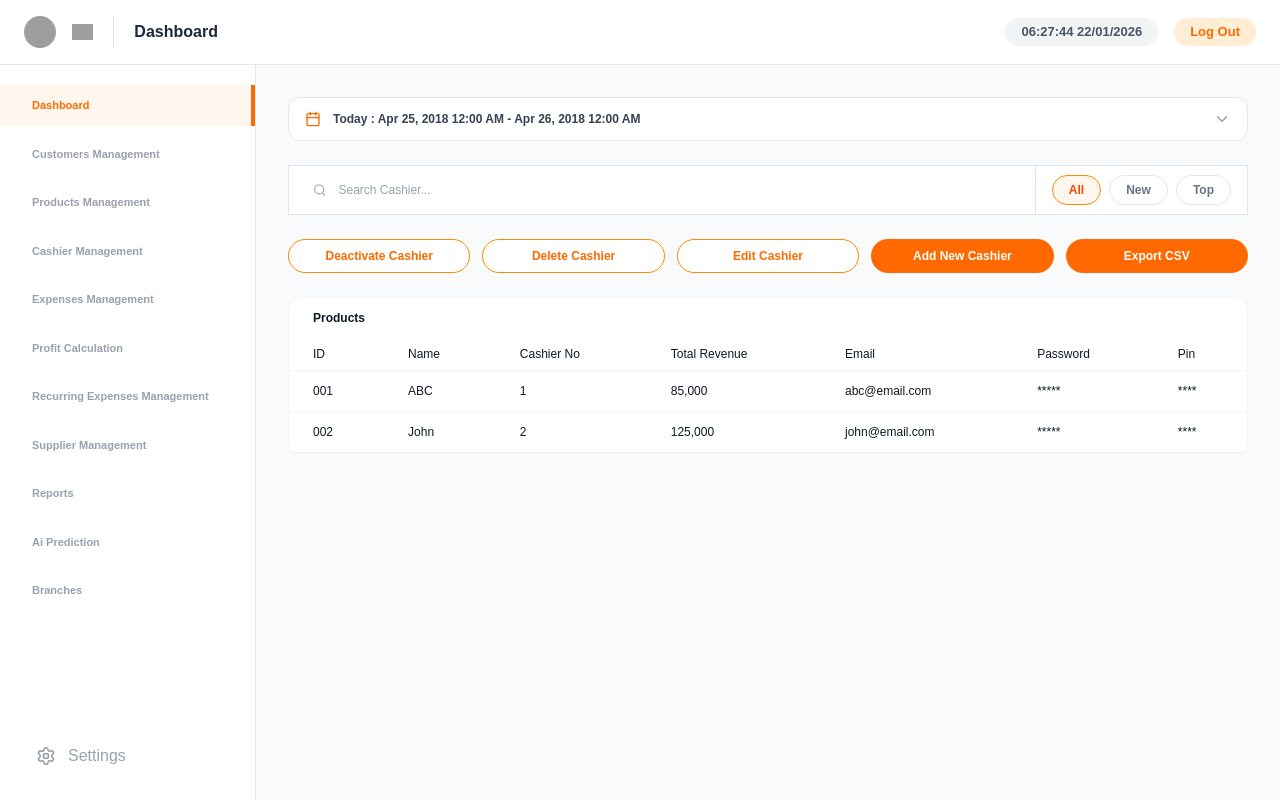
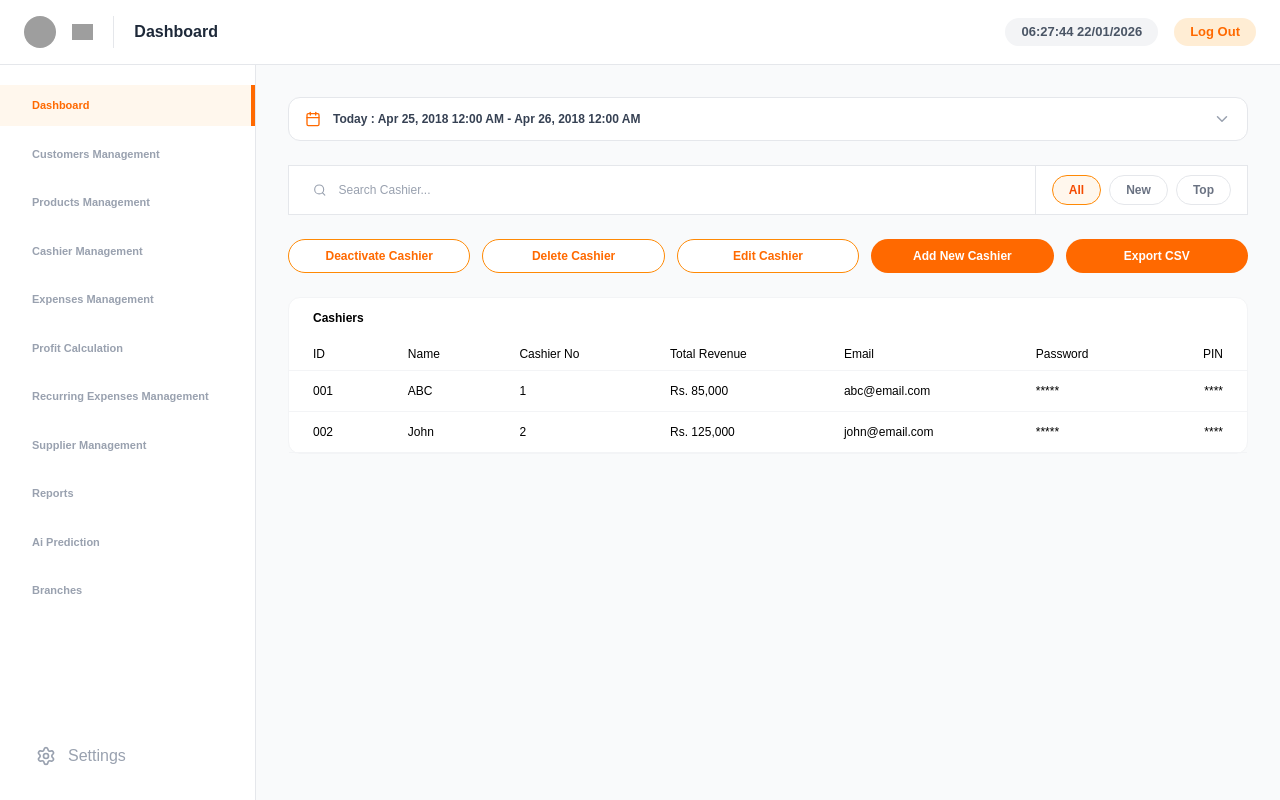
Before and after one commit to LTI-INTERNS/pos-micro-sass, a Next.js app: page /CashierManagement in a window 1280 px wide. Built offline with nearby package versions, Linux system fonts and the light colour scheme; grey boxes are pictures that could not be loaded.

Commit message:
refactor: implement reusable CommonTable component and improve UI alignment

```diff
--- a/app/CashierManagement/page.tsx
+++ b/app/CashierManagement/page.tsx
@@ -66,6 +66,7 @@ export default function CashierManagementPage() {
       "Email",
       "Password",
       "Pin",
+      "Status",
     ];
 
     const csvRows = [
@@ -79,6 +80,7 @@ export default function CashierManagementPage() {
           r.email,
           r.passwordMasked,
           r.pinMasked,
+          r.status,
         ]
           .map((v) => `"${String(v).replaceAll('"', '""')}"`)
           .join(",")
--- a/app/components/CashierManagement/CashiersTable.tsx
+++ b/app/components/CashierManagement/CashiersTable.tsx
@@ -1,4 +1,6 @@
 "use client";
+
+import CommonTable, { Column } from "@/app/components/Dashboard/common/CommonTable";
 
 export type Cashier = {
   id: string;
@@ -8,7 +10,7 @@ export type Cashier = {
   email: string;
   passwordMasked: string;
   pinMasked: string;
-  status?: "new" | "top";
+  status: "new" | "top";
 };
 
 type Props = {
@@ -16,57 +18,35 @@ type Props = {
 };
 
 export default function CashiersTable({ cashiers }: Props) {
+  const columns: Column<Cashier>[] = [
+    { key: "id", label: "ID" },
+    { key: "name", label: "Name" },
+    { key: "cashierNo", label: "Cashier No" },
+    {
+      key: "totalRevenue",
+      label: "Total Revenue",
+      render: (c) => `Rs. ${c.totalRevenue.toLocaleString()}`,
+    },
+    { key: "email", label: "Email" },
+    {
+      key: "passwordMasked",
+      label: "Password",
+      render: (c) => c.passwordMasked || "••••••",
+    },
+    {
+      key: "pinMasked",
+      label: "PIN",
+      align: "right",
+      render: (c) => c.pinMasked || "****",
+    },
+  ];
+
   return (
-    <section className="bg-white rounded-xl border border-gray-100">
-      <div className="flex items-center justify-between px-6 py-3">
-        <h2 className="text-xs font-semibold text-gray-900">Products</h2>
-      </div>
-
-      <div className="overflow-x-auto">
-        <table className="w-full text-xs">
-          <thead>
-            <tr className="border-b border-gray-100 text-gray-900">
-              <th className="px-6 py-2 text-left font-normal">ID</th>
-              <th className="px-6 py-2 text-left font-normal">Name</th>
-              <th className="px-6 py-2 text-left font-normal">Cashier No</th>
-              <th className="px-6 py-2 text-left font-normal">Total Revenue</th>
-              <th className="px-6 py-2 text-left font-normal">Email</th>
-              <th className="px-6 py-2 text-left font-normal">Password</th>
-              <th className="px-6 py-2 text-left font-normal">Pin</th>
-            </tr>
-          </thead>
-
-          <tbody>
-            {cashiers.map((c) => (
-              <tr
-                key={c.id}
-                className="border-b border-gray-100 hover:bg-gray-50 transition"
-              >
-                <td className="px-6 py-3 font-medium text-gray-900">{c.id}</td>
-                <td className="px-6 py-3 font-medium text-gray-900">{c.name}</td>
-                <td className="px-6 py-3 font-medium text-gray-900">{c.cashierNo}</td>
-                <td className="px-6 py-3 font-medium text-gray-900">
-                  {c.totalRevenue.toLocaleString()}
-                </td>
-                <td className="px-6 py-3 font-medium text-gray-900">{c.email}</td>
-                <td className="px-6 py-3 font-medium text-gray-900">{c.passwordMasked}</td>
-                <td className="px-6 py-3 font-medium text-gray-900">{c.pinMasked}</td>
-              </tr>
-            ))}
-
-            {cashiers.length === 0 && (
-              <tr>
-                <td
-                  colSpan={7}
-                  className="px-6 py-6 text-center text-gray-400 text-xs"
-                >
-                  No cashiers found
-                </td>
-              </tr>
-            )}
-          </tbody>
-        </table>
-      </div>
-    </section>
+    <CommonTable
+      title="Cashiers"
+      data={cashiers}
+      columns={columns}
+      emptyMessage="No cashiers found"
+    />
   );
 }
--- /dev/null
+++ b/app/components/Dashboard/common/CommonTable.tsx
@@ -0,0 +1,96 @@
+"use client";
+
+import React from "react";
+
+export type Column<T> = {
+  key: keyof T;
+  label: string;
+  align?: "left" | "right" | "center";
+  render?: (row: T) => React.ReactNode;
+};
+
+type CommonTableProps<T> = {
+  title?: string;
+  data: T[];
+  columns: Column<T>[];
+  emptyMessage?: string;
+};
+
+const alignClass = {
+  left: "text-left",
+  right: "text-right",
+  center: "text-center",
+} as const;
+
+export default function CommonTable<T>({
+  title,
+  data,
+  columns,
+  emptyMessage = "No data found",
+}: CommonTableProps<T>) {
+  return (
+    <section className="bg-white rounded-xl border border-gray-100">
+      {title && (
+        <div className="flex items-center justify-between px-6 py-3">
+
+          <h2 className="text-xs font-semibold text-black">
+            {title}
+          </h2>
+        </div>
+      )}
+
+      <div className="overflow-x-auto">
+        <table className="w-full text-xs">
+          <thead>
+
+            <tr className="border-b border-gray-100">
+              {columns.map((col) => (
+                <th
+                  key={String(col.key)}
+                  className={`px-6 py-2 font-normal text-black ${
+                    alignClass[col.align ?? "left"]
+                  }`}
+                >
+                  {col.label}
+                </th>
+              ))}
+            </tr>
+          </thead>
+
+          <tbody>
+            {data.map((row, index) => (
+              <tr
+                key={index}
+                className="border-b border-gray-100 hover:bg-gray-50 transition"
+              >
+                {columns.map((col) => (
+                  <td
+                    key={String(col.key)}
+                    className={`px-6 py-3 text-black ${
+                      alignClass[col.align ?? "left"]
+                    }`}
+                  >
+                    {col.render
+                      ? col.render(row)
+                      : String(row[col.key])}
+                  </td>
+                ))}
+              </tr>
+            ))}
+
+            {data.length === 0 && (
+              <tr>
+                <td
+                  colSpan={columns.length}
+                  className="px-6 py-5 text-center text-black text-xs"
+                >
+                  {emptyMessage}
+                </td>
+              </tr>
+            )}
+          </tbody>
+        </table>
+      </div>
+    </section>
+  );
+}
```
